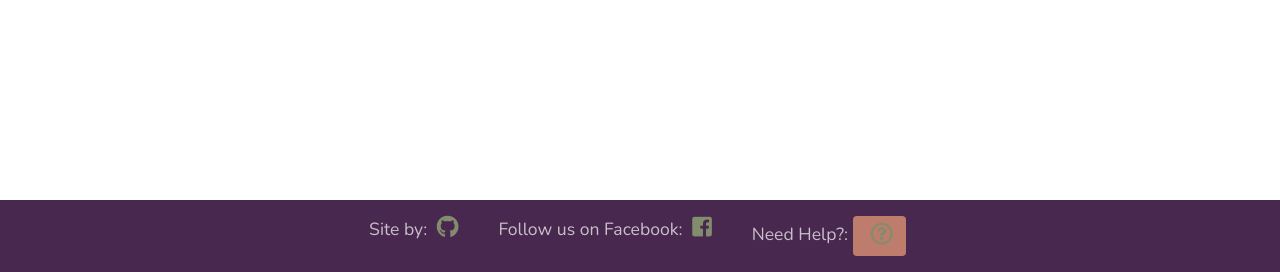
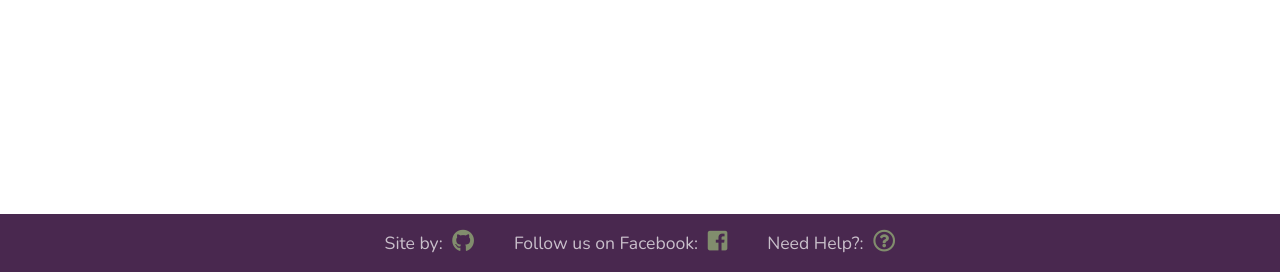
Before and after one commit to matt-oc/car-shows, a Flask app: page / in a window 1280 px wide. Shown: the part 528-800 px from the top of the page. Run offline with Flask 2, Linux system fonts and the light colour scheme; data that the repository does not hold is empty; some libraries are stand-ins or nearby versions.

Commit message:
'update fitter icons'

```diff
--- a/static/css/styles.css
+++ b/static/css/styles.css
@@ -56,7 +56,7 @@ strong {
   padding: 20px;
 }
 
-.register-form input, .login-form input, .contact-form input {
+.register-form input, .login-form input, .contact-form input, .contact-form textarea {
   max-width: 500px;
   width: 100%;
   display: flex;
--- a/templates/base.html
+++ b/templates/base.html
@@ -95,7 +95,7 @@
         <div class="col-12 d-flex justify-content-center">
           <span class="footer-item">Site by: <a href="https://github.com/matt-oc" target="_blank"><i class="fab fa-github"></i></a></span>
           <span class="footer-item">Follow us on Facebook: <a href="https://www.facebook.com/groups/250213448769344" target="_blank"><i class="fab fa-facebook-square"></i></a></span>
-          <span class="footer-item">Need Help?: <button type="button" class="btn btn-nav" data-toggle="modal" data-target="#contactModal"><i class="far fa-question-circle"></i></a></span>
+          <span class="footer-item">Need Help?: <a href="#" data-toggle="modal" data-target="#contactModal"><i class="far fa-question-circle"></i></a></span>
         </div>
       </div>
     </div>
```
